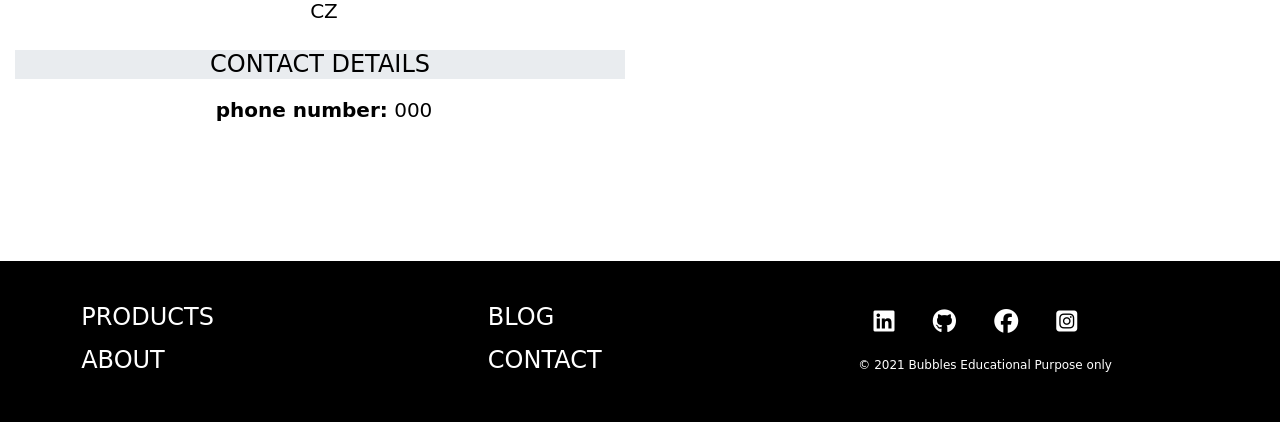
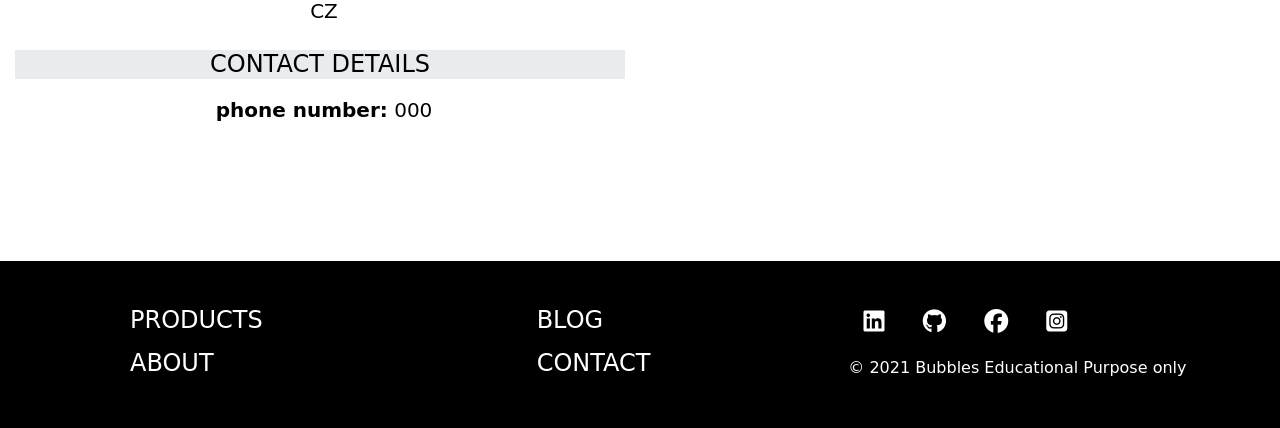
Before and after one commit to gomathishankar28/ms4_bubbles, a Django app: page /checkout/checkout_success/000 in a window 1280 px wide. Shown: the part 872-1300 px from the top of the page. Run offline with Django 3.2, Linux system fonts and the light colour scheme; data comes from the database, SQL or seed files in the repository; tables that the repository leaves empty hold one stand-in row (values such as "Sample post"); some libraries are stand-ins or nearby versions; some web fonts are replaced.

Commit message:
added media queries for footer links

```diff
--- a/products/templates/products/includes/sort_products.html
+++ b/products/templates/products/includes/sort_products.html
@@ -1,4 +1,4 @@
-<div class="dropdown-sort-products mr-5 pr-1">
+<div class="dropdown-sort-products mr-3 pr-1 ml-4">
     <select class="sort-selector" id="sort-selector">
         <option value="reset" disabled {% if current_sorting == 'None_None' %}selected{% endif %}>Sort products by</option>
         <option value="price_asc" {% if current_sorting == 'price_asc' %}selected{% endif %}>Price (low to high)</option>
--- a/static/css/base.css
+++ b/static/css/base.css
@@ -684,21 +687,48 @@ footer p {
         bottom: 0;
 }
 /* -----------Media queries ---------- */
+@media (min-width: 320px) {
+    .blog-img {
+        width: 280px;
+        height: 280px;
+        margin-left: 5px;
+    }
+    .footer-link {
+        padding-left: 40px!important
+    }
+    .footer-icon {
+        padding-left: 30px!important
+    }
 
+}
 @media (min-width: 360px) {
     .abt-img {
         width: 300px;
         height: 300px;
+    }
+    .footer-txt {
+        font-size: 14px;
     }
 }
 @media (min-width: 375px) {
     .abt-img {
         margin-left: 15px;
     }
+    .blog-img {
+        width: 350px;
+        height: 350px;
+        margin-left: 15px;
+    }
+    .footer-txt {
+        font-size: 16px;
+    }
 }
-@media (max-width: 414px) {
-    .about-text {
-        font-size: 20px;
+@media (min-width: 414px) {
+    .footer-link {
+        padding-left: 60px!important
+    }
+    .footer-icon {
+        padding-left: 60px!important
     }
 }
 @media (min-width: 540px) {
@@ -708,6 +738,27 @@ footer p {
     .abt-img {
         margin-left: 0;
     }
+    .profileorderhistory {
+        margin-left: 10px;
+        margin-right: 10px;
+    }
+    .blog-img {
+        width: 500px;
+        height: 500px;
+
+    }
+    .dropdown-sort-products {
+        margin-right: 80px!important;
+    }
+    .footer-link {
+        padding-left: 80px!important
+    }
+    .footer-icon {
+        padding-left: 100px!important
+    }
+    .footer-txt {
+        font-size: 18px;
+    }
 }
 @media (min-width: 768px) {
     .landing-page {
@@ -766,16 +834,40 @@ footer p {
         color: black;
         margin-left: 500px;
     }
-
+    .profileorderhistory {
+        margin-left: 20px;
+        margin-right: 20px;
+    }
+    .pdetail {
+        margin-left: -70px;
+    }
+    .blog-img {
+        margin-left: 130px;
+    }
+    .footer-link {
+        padding-left: 50px!important
+    }
+    .footer-icon {
+        padding-left: 5px!important
+    }
+    .footer-txt {
+        font-size: 16px;
+    }
 }
 @media (min-width: 1200px) {
     .container {
       max-width: 100%;
     }
+    .blog-img {
+        margin-left: 300px;
+    }
   }
 @media (min-width: 1280px) {
     .abt-row {
         margin-left: 30px;
+    }
+    .pdetail {
+        margin-left: -90px;
     }
 
 }
--- a/templates/includes/footer.html
+++ b/templates/includes/footer.html
@@ -3,15 +3,15 @@
         <div class="container-fluid">
             <div class="container">
                 <div class="row footer-row">
-                    <div class="col-sm-12 col-md-12 col-lg-4 pl-5">
+                    <div class="col-sm-12 col-md-12 col-lg-4 pl-5 footer-link">
                         <p><a href="{% url 'products' %}" class="footer-link">Products</a></p>
                         <p><a href="{% url 'home' %}#about" class="footer-link">About</a></p>
                     </div>
-                    <div class="col-sm-12 col-md-12 col-lg-4 pl-5">
+                    <div class="col-sm-12 col-md-12 col-lg-4 pl-5 footer-link">
                         <p><a href="{% url 'blog' %}" class="footer-link">Blog</a></p>
                         <p><a href="{% url 'home' %}#contact" class="footer-link mb-15-mob">Contact</a></p>
                     </div>
-                    <div class="col-sm-12 col-md-12 col-lg-4 no-padding mt-2">
+                    <div class="col-sm-12 col-md-12 col-lg-4 no-padding mt-2 footer-icon">
                         <p class="footer">
                             &nbsp;
                             <a href="https://www.linkedin.com/in/gomathi-shankar-688472134/" class="social-link" target="_blank">
```
Also changed, not shown: other parts of static/css/base.css (+23 -80 lines).
